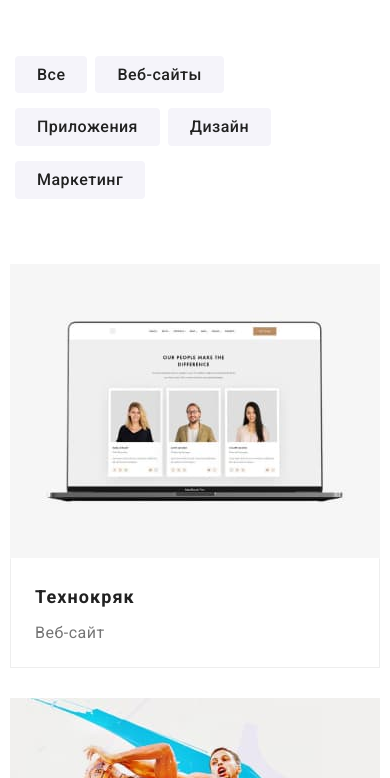
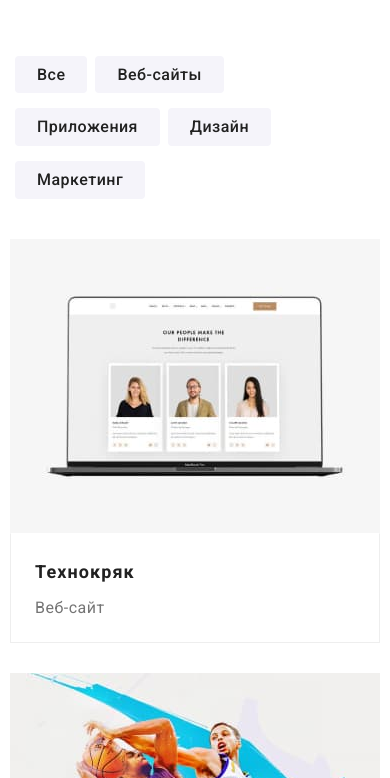
Before and after one commit to UkrHERO/homework8, a plain HTML site: page portfolio.html in a window 390 px wide. Shown: the part 66-844 px from the top of the page. Drawn offline with nearby package versions, Linux system fonts and the light colour scheme.

Commit message:
Fixed css

```diff
--- a/sass/components/_hero-modal.scss
+++ b/sass/components/_hero-modal.scss
@@ -126,7 +126,7 @@
 .form-checkbox-title {
   margin-left: 7px;
 
-  @media (max-width: 1200px) {
+  @media (max-width: 1199.5px) {
     font-size: 12px;
     line-height: 1.16;
     letter-spacing: 0.03em;
--- a/sass/components/_main-clients.scss
+++ b/sass/components/_main-clients.scss
@@ -2,7 +2,7 @@
   padding-top: 94px;
   padding-bottom: 94px;
 
-  @media (max-width: 1200px) {
+  @media (max-width: 1199.5px) {
     padding-top: 60px;
     padding-bottom: 60px;
   }
@@ -53,7 +53,7 @@
     width: 210px;
     text-align: center;
   }
-  @media screen and (min-width: 768px) and (max-width: 1200px) {
+  @media screen and (min-width: 768px) and (max-width: 1199.5px) {
     width: 226px;
     text-align: center;
   }
--- a/sass/components/_main-description.scss
+++ b/sass/components/_main-description.scss
@@ -13,7 +13,7 @@
   margin-top: 50px;
 }
 
-@media (max-width: 1199px) {
+@media (max-width: 1199.5px) {
   .section-description {
     display: none;
   }
--- a/sass/components/_main-hero.scss
+++ b/sass/components/_main-hero.scss
@@ -2,7 +2,7 @@
   padding-top: 94px;
   padding-bottom: 94px;
 
-  @media (max-width: 1200px) {
+  @media (max-width: 1199.5px) {
     padding-top: 60px;
     padding-bottom: 60px;
   }
@@ -54,7 +54,7 @@
     }
   }
 
-  @media screen and (min-width: 768px) and (max-width: 1200px) {
+  @media screen and (min-width: 768px) and (max-width: 1199.5px) {
     background-image: linear-gradient(
         rgba(47, 48, 58, 0.4),
         rgba(47, 48, 58, 0.4)
@@ -90,7 +90,7 @@
     font-size: 24px;
   }
 
-  @media screen and (min-width: 768px) and (max-width: 1200px) {
+  @media screen and (min-width: 768px) and (max-width: 1199.5px) {
     font-size: 26px;
   }
 }
--- a/sass/components/_main-team.scss
+++ b/sass/components/_main-team.scss
@@ -86,7 +86,7 @@
   }
 }
 
-@media (max-width: 768px) {
+@media (max-width: 767.5px) {
   .container .team-item:not(:last-child) {
     margin-bottom: 30px;
   }
--- a/sass/components/_portfolio.scss
+++ b/sass/components/_portfolio.scss
@@ -31,7 +31,7 @@
     margin-right: 0;
   }
 
-  @media (max-width: 768px) {
+  @media (max-width: 767.5px) {
     margin-bottom: 15px;
   }
 }
@@ -41,11 +41,16 @@
   justify-content: center;
   margin-bottom: 50px;
 
-  @media (max-width: 768px) {
+  @media (max-width: 767.5px) {
     display: flex;
     justify-content: start;
     flex-wrap: wrap;
     padding: 0;
+    margin-bottom: 40px;
+  }
+
+  @media screen and (min-width: 768px) and (max-width: 1199.5px) {
+    margin-bottom: 30px;
   }
 }
 
@@ -53,7 +58,7 @@
   padding-top: 94px;
   padding-bottom: 94px;
 
-  @media (max-width: 1200px) {
+  @media (max-width: 1199.5px) {
     padding-top: 60px;
     padding-bottom: 60px;
   }
@@ -86,17 +91,20 @@
 .project-list {
   display: flex;
   flex-wrap: wrap;
-  justify-content: center;
+  // justify-content: center;
   // margin-top: 50px;
   // padding: 0;
 
   // margin: -15px;
-  margin-right: -30px;
-  margin-top: -30px;
+  // margin-right: -30px;
+  // margin-top: -30px;
+  margin: -15px;
 
-  @media (max-width: 768px) {
-    margin-right: 0px;
-    margin-top: 0px;
+  @media (max-width: 767.5px) {
+    justify-content: center;
+    // margin-right: 0px;
+    // margin-top: 0px;
+    margin: -15px;
   }
 }
 
```
Also changed, not shown: sass/components/_footer.scss (+12 -12 lines), sass/components/_header.scss (+4 -4 lines), sass/components/_main-features.scss (+4 -4 lines), css/main.css, css/main.min.css, 2 other files.
